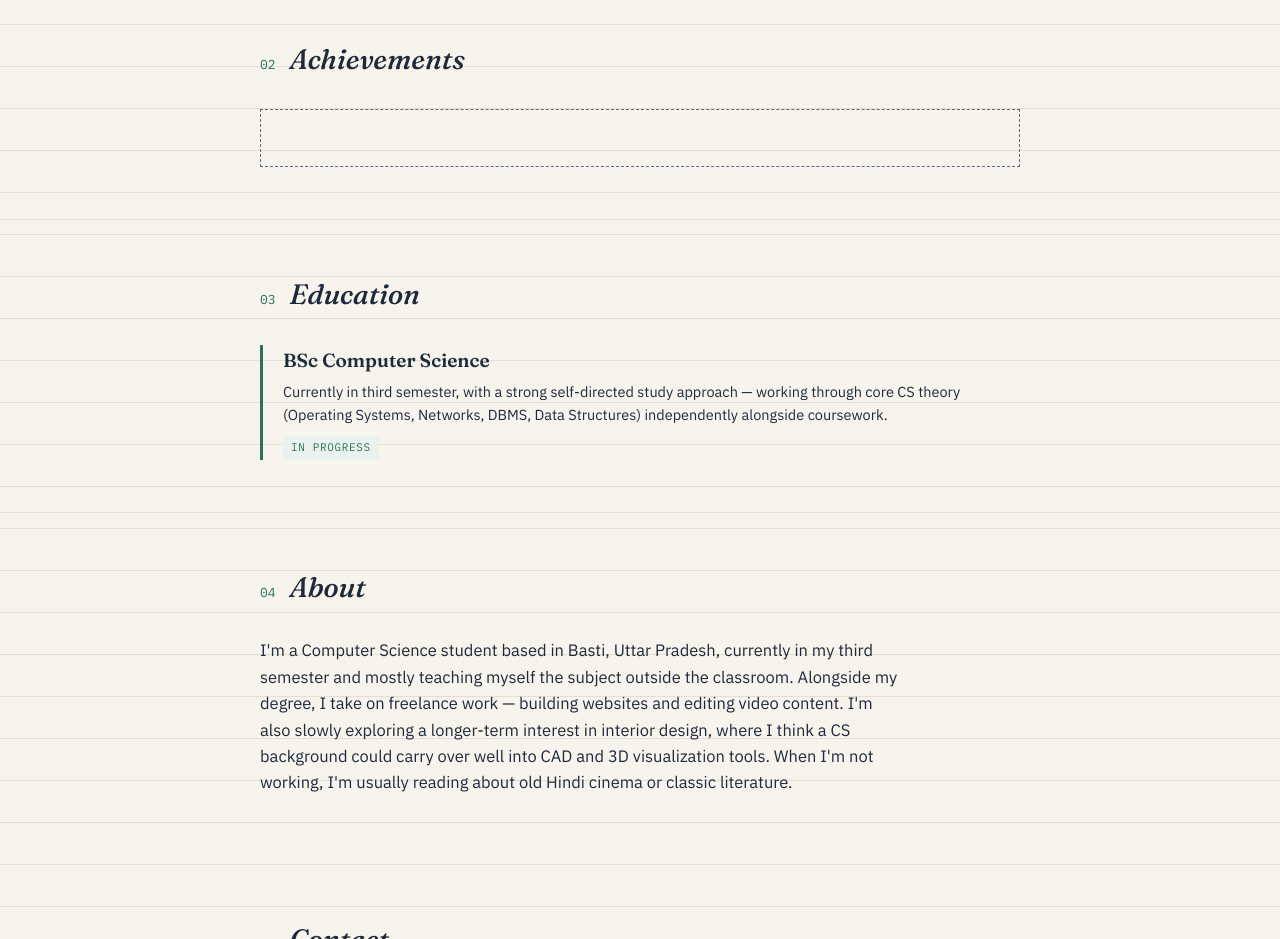
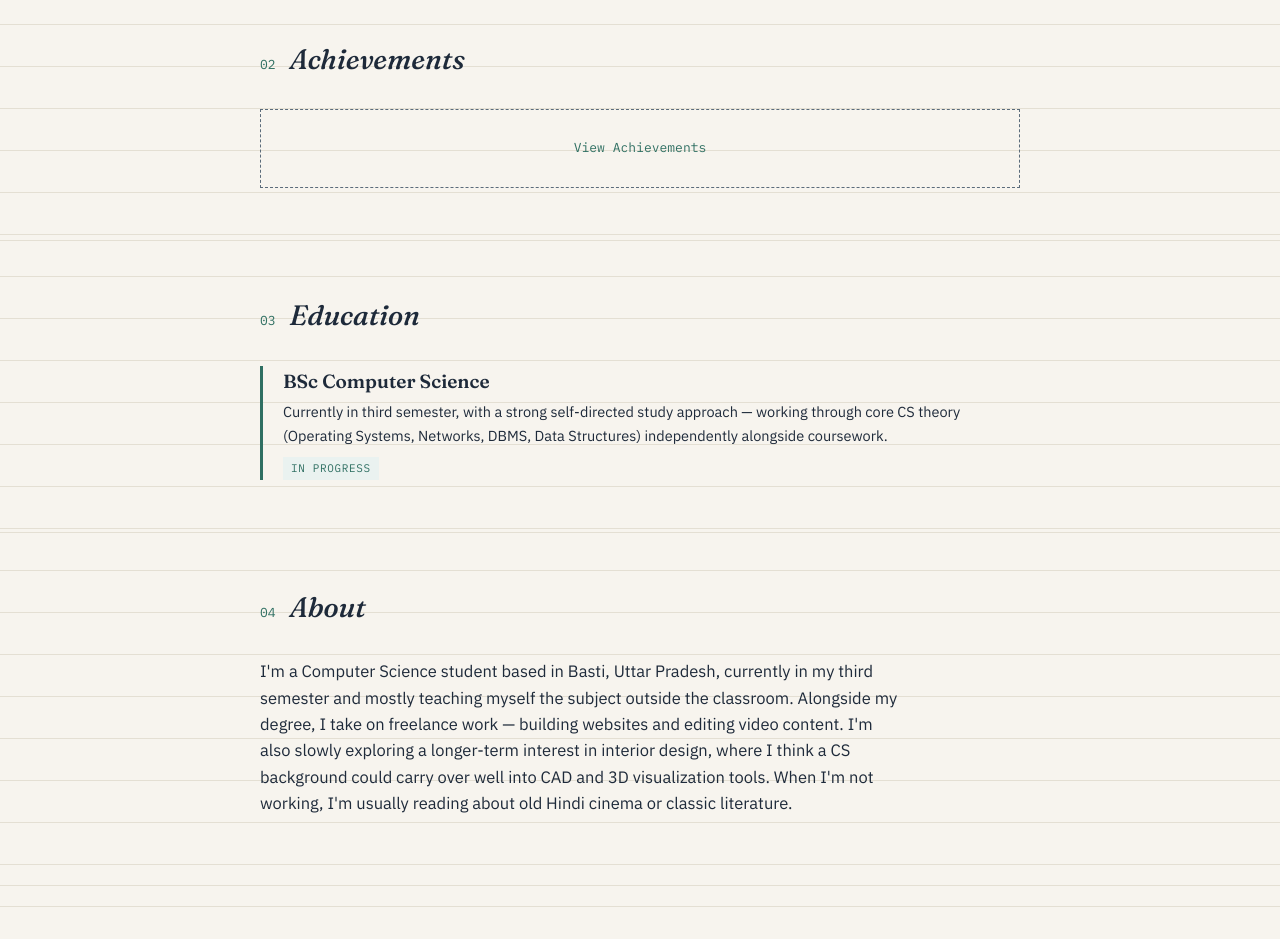
Before and after one commit to shubhydv13/My-Portfolio-, a plain HTML site: page index.html in a window 1280 px wide. Shown: the part 900-1839 px from the top of the page. Drawn offline with Linux system fonts and the light colour scheme.

Commit message:
Update achievements section link text

```diff
--- a/index.html
+++ b/index.html
@@ -339,7 +339,8 @@
   // ---- Render achievements section ----
   const achBox = document.getElementById('achievementsBox');
   if (ACHIEVEMENTS.length === 0) {
-    achBox.innerHTML = `<div class="ach-empty"> <a href = "achievement.html> Click here to see </a></div>`;
+    achBox.innerHTML = `<div class="ach-empty"><a href="achievement.html">View Achievements</a></div>`;
+
   } else {
     const ul = document.createElement('ul');
     ul.className = 'ach-list';
```
